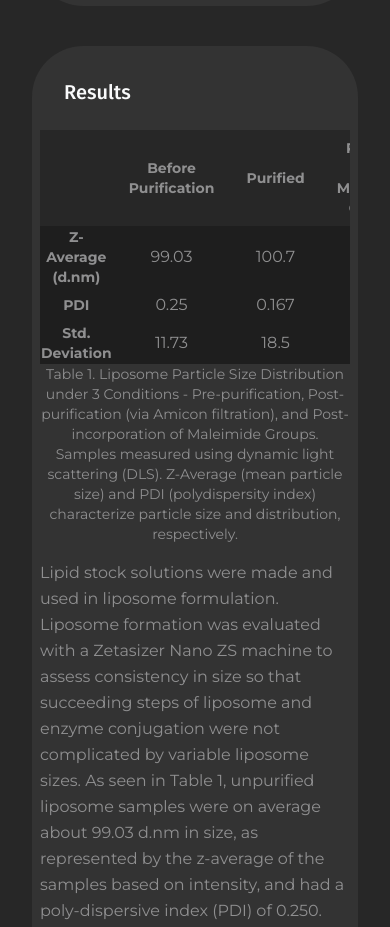
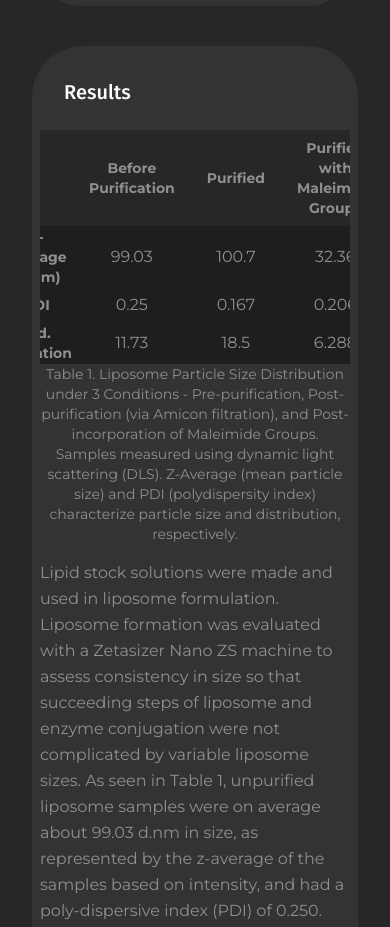
Before and after one commit to biomod2023/biomod2023, a Vue app: page /lab-validation/liposome-formation in a window 390 px wide. Shown: the part 2280-3207 px from the top of the page. Built offline with nearby package versions, Linux system fonts and the light colour scheme; what oh-vue-icons, vue-window-size would draw is missing.

Commit message:
Fix table formatting

```diff
--- a/src/views/lab-validation/GroupBView.vue
+++ b/src/views/lab-validation/GroupBView.vue
@@ -113,7 +113,7 @@ const tableData = {
         <template #body>
           <div class="flex flex-col gap-y-4">
             <div class="flex flex-col items-center">
-              <div class="w-full overflow-x-scroll md:overflow-x-clip">
+              <div class="flex flex-col items-center w-full overflow-x-scroll md:overflow-x-auto">
                 <CustomTable :table-data="tableData" />
               </div>
               <p class="text-sm text-center">
```
